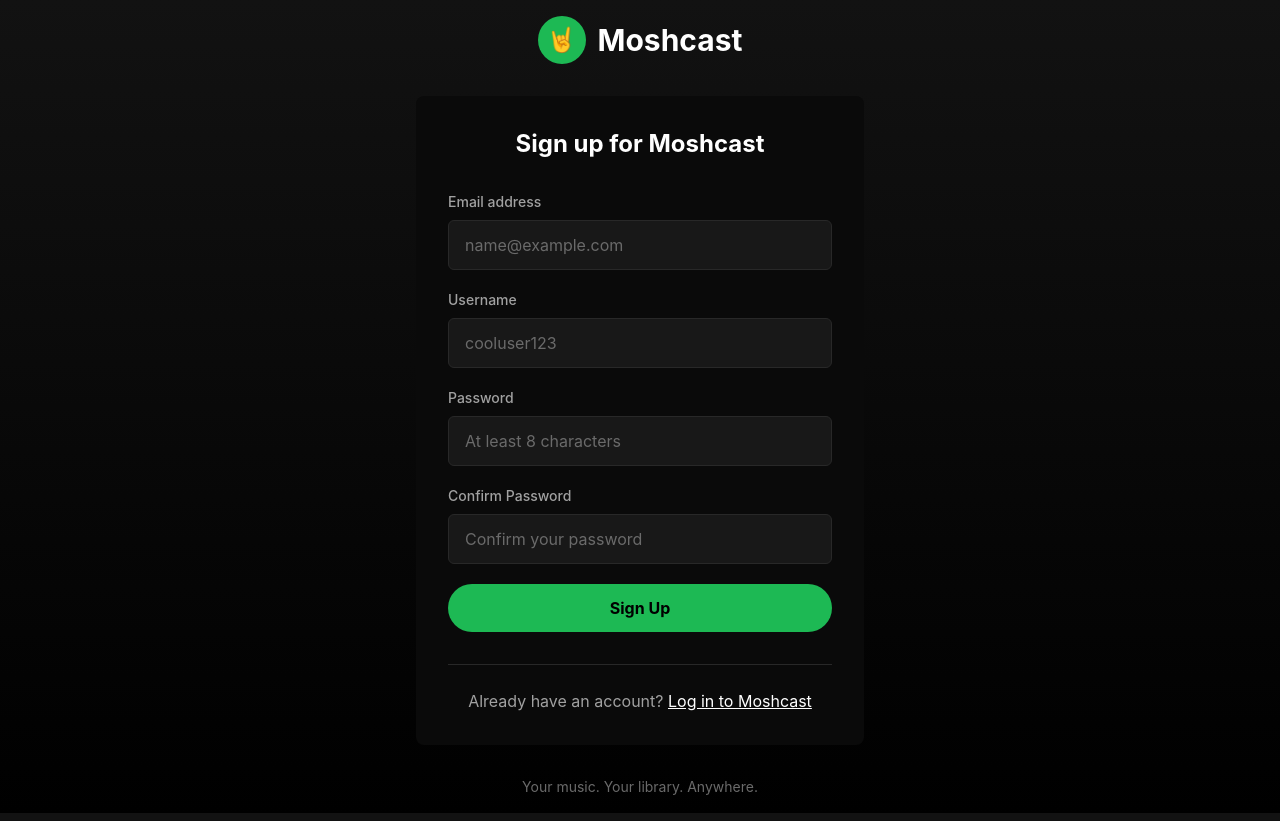
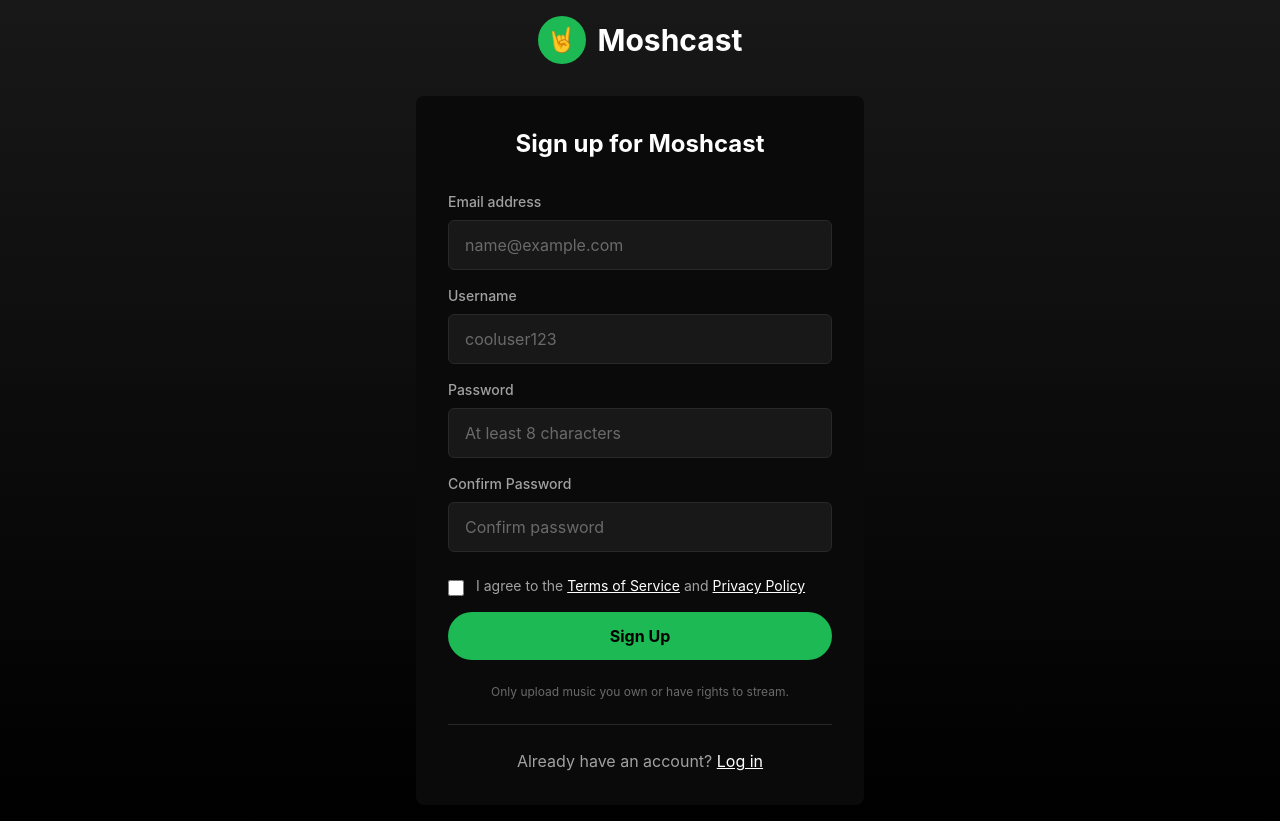
Before and after one commit to cb3tech/moshcast-web, a React (Vite) app: page /signup in a window 1280 px wide. Built offline with nearby package versions, Linux system fonts and the light colour scheme; no server answers.

Commit message:
Update Signup.jsx

```diff
--- a/src/pages/Signup.jsx
+++ b/src/pages/Signup.jsx
@@ -1,18 +1,19 @@
 import { useState } from 'react'
-import { Link, useNavigate } from 'react-router-dom'
+import { useNavigate, Link } from 'react-router-dom'
+import { useAuth } from '../context/AuthContext'
 import { Loader2 } from 'lucide-react'
-import { useAuth } from '../context/AuthContext'
-import { api } from '../utils/api'
 
 export default function Signup() {
   const [email, setEmail] = useState('')
   const [username, setUsername] = useState('')
   const [password, setPassword] = useState('')
   const [confirmPassword, setConfirmPassword] = useState('')
+  const [acceptTerms, setAcceptTerms] = useState(false)
+  const [loading, setLoading] = useState(false)
   const [error, setError] = useState('')
-  const [loading, setLoading] = useState(false)
+
+  const { signup } = useAuth()
   const navigate = useNavigate()
-  const { login } = useAuth()
 
   const handleSubmit = async (e) => {
     e.preventDefault()
@@ -28,21 +29,25 @@ export default function Signup() {
       return
     }
 
+    if (!acceptTerms) {
+      setError('You must accept the Terms of Service')
+      return
+    }
+
     setLoading(true)
 
     try {
-      const response = await api.post('/auth/signup', { email, username, password })
-      login(response.token, response.user)
+      await signup(email, password, username)
       navigate('/')
     } catch (err) {
-      setError(err.message || 'Signup failed')
+      setError(err.message)
     } finally {
       setLoading(false)
     }
   }
 
   return (
-    <div className="min-h-screen bg-gradient-to-b from-mosh-dark to-mosh-black flex flex-col items-center justify-center p-4">
+    <div className="min-h-screen bg-gradient-to-b from-mosh-card to-mosh-black flex flex-col items-center justify-center p-4">
       {/* Logo */}
       <div className="flex items-center gap-3 mb-8">
         <div className="w-12 h-12 bg-mosh-accent rounded-full flex items-center justify-center">
@@ -61,7 +66,7 @@ export default function Signup() {
           </div>
         )}
 
-        <form onSubmit={handleSubmit} className="space-y-5">
+        <form onSubmit={handleSubmit} className="space-y-4">
           <div>
             <label className="block text-sm font-medium text-mosh-text mb-2">
               Email address
@@ -115,16 +120,36 @@ export default function Signup() {
               type="password"
               value={confirmPassword}
               onChange={(e) => setConfirmPassword(e.target.value)}
-              placeholder="Confirm your password"
+              placeholder="Confirm password"
               required
               className="w-full px-4 py-3 bg-mosh-card border border-mosh-border rounded-md text-mosh-light placeholder-mosh-muted focus:outline-none focus:border-mosh-accent transition"
             />
           </div>
 
+          <div className="flex items-start gap-3 pt-2">
+            <input
+              type="checkbox"
+              id="terms"
+              checked={acceptTerms}
+              onChange={(e) => setAcceptTerms(e.target.checked)}
+              className="mt-1 w-4 h-4 rounded border-mosh-border bg-mosh-card text-mosh-accent focus:ring-mosh-accent"
+            />
+            <label htmlFor="terms" className="text-sm text-mosh-text">
+              I agree to the{' '}
+              <Link to="/terms" className="text-mosh-light hover:text-mosh-accent underline">
+                Terms of Service
+              </Link>{' '}
+              and{' '}
+              <Link to="/privacy" className="text-mosh-light hover:text-mosh-accent underline">
+                Privacy Policy
+              </Link>
+            </label>
+          </div>
+
           <button
             type="submit"
             disabled={loading}
-            className="w-full py-3 bg-mosh-accent hover:bg-mosh-accent-hover text-mosh-black font-bold rounded-full transition disabled:opacity-50 disabled:cursor-not-allowed flex items-center justify-center"
+            className="w-full py-3 bg-mosh-accent hover:bg-mosh-accent-hover text-mosh-black font-bold rounded-full transition disabled:opacity-50 disabled:cursor-not-allowed flex items-center justify-center mt-6"
           >
             {loading ? (
               <Loader2 className="w-5 h-5 animate-spin" />
@@ -134,20 +159,19 @@ export default function Signup() {
           </button>
         </form>
 
-        <div className="mt-8 pt-6 border-t border-mosh-border text-center">
+        <p className="mt-6 text-xs text-mosh-muted text-center">
+          Only upload music you own or have rights to stream.
+        </p>
+
+        <div className="mt-6 pt-6 border-t border-mosh-border text-center">
           <p className="text-mosh-text">
             Already have an account?{' '}
             <Link to="/login" className="text-mosh-light hover:text-mosh-accent underline">
-              Log in to Moshcast
+              Log in
             </Link>
           </p>
         </div>
       </div>
-
-      {/* Tagline */}
-      <p className="mt-8 text-mosh-muted text-sm">
-        Your music. Your library. Anywhere.
-      </p>
     </div>
   )
 }
```
